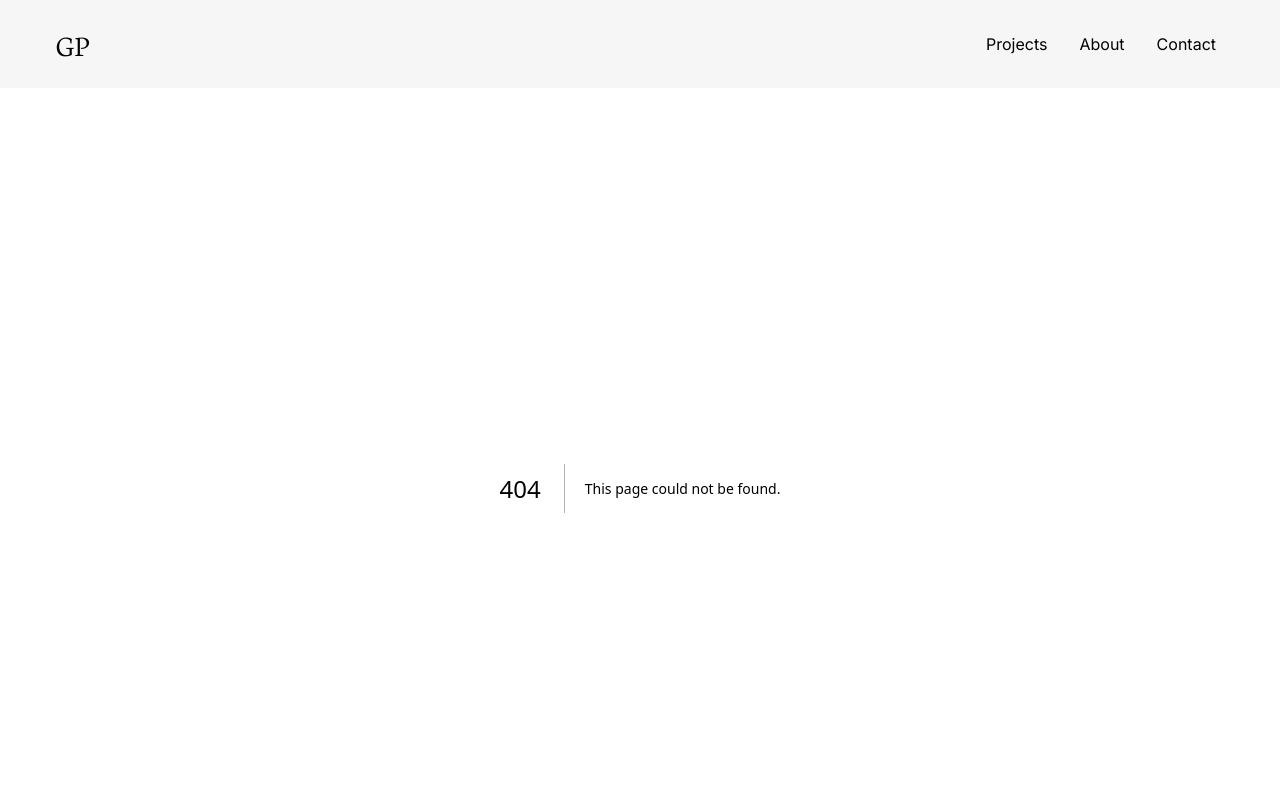
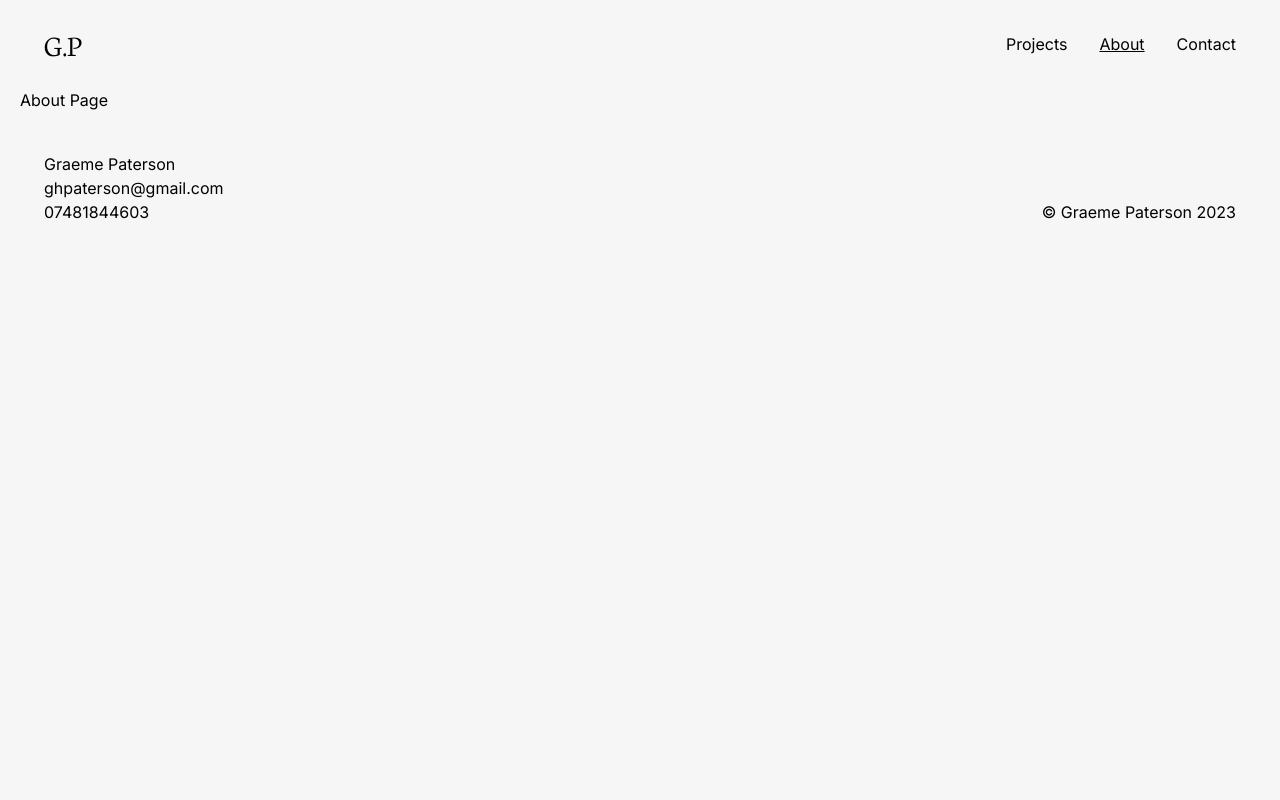
Before and after one commit to ghpaterson/graeme-paterson, a Next.js app: page /about in a window 1280 px wide. Before the commit this address had no page. Shown: the top 800 px of the page. Built offline with nearby package versions, Linux system fonts and the light colour scheme.

Commit message:
created Loader page ready to implement preloader

```diff
--- /dev/null
+++ b/app/about/page.js
@@ -0,0 +1,7 @@
+export default function About() {
+  return (
+    <main>
+      <h1>About Page</h1>
+    </main>
+  );
+}
--- a/components/Header.js
+++ b/components/Header.js
@@ -25,15 +25,12 @@
   const closeMenu = () => setIsMenuOpen(false);
 
   return (
-    <header className="sticky top-0 z-20 py-4 md:px-10 bg-bone">
+    <header className="sticky top-0 z-20 py-4 md:px-6 bg-bone">
       <div className="flex justify-between h-14 w-full items-center relative">
         <div id="logo" className="">
           <Link href={"/"}>
-            <h1
-              onClick={closeMenu}
-              className="text-3xl w-60 z-0 md:px-4 font-neuton"
-            >
-              GP
+            <h1 onClick={closeMenu} className="text-3xl w-60 z-0 font-neuton">
+              G.P
             </h1>
           </Link>
         </div>
@@ -49,9 +46,9 @@
             isMenuOpen ? "flex justify-center bg-bone h-screen" : "hidden"
           } z-10`}
         >
-          <ul className="flex flex-col items-center w-screen gap-8 md:flex-row md:items-center md:justify-end text-2xl md:text-base md:py-0 py-10 md:px-6 cursor-pointer">
+          <ul className="flex flex-col items-center w-screen gap-8 md:flex-row md:items-center md:justify-end text-2xl md:text-base md:py-0 py-10 cursor-pointer">
             <NavLink path="/projects" text="Projects" closeMenu={closeMenu} />
-            <NavLink path="#" text="About" closeMenu={closeMenu} />
+            <NavLink path="/about" text="About" closeMenu={closeMenu} />
             <NavLink path="#" text="Contact" closeMenu={closeMenu} />
           </ul>
         </nav>
--- /dev/null
+++ b/components/Loader/index.js
@@ -0,0 +1,29 @@
+"use client";
+
+import { useState, useEffect } from "react";
+
+export default function Loader() {
+  const [count, setCount] = useState(0);
+
+  useEffect(() => {
+    const intervalId = setInterval(() => {
+      if (count < 100) {
+        setCount(count + 1);
+      } else {
+        // Clear the interval when the count reaches 100
+        clearInterval(intervalId);
+      }
+    }, 20); // Increment every 50 milliseconds (5 seconds for 100 steps)
+
+    return () => {
+      // Cleanup the interval on component unmount
+      clearInterval(intervalId);
+    };
+  }, [count]);
+
+  return (
+    <div className="flex items-center justify-center h-screen">
+      <div className="text-9xl font-neutron">{count}%</div>
+    </div>
+  );
+}
```
